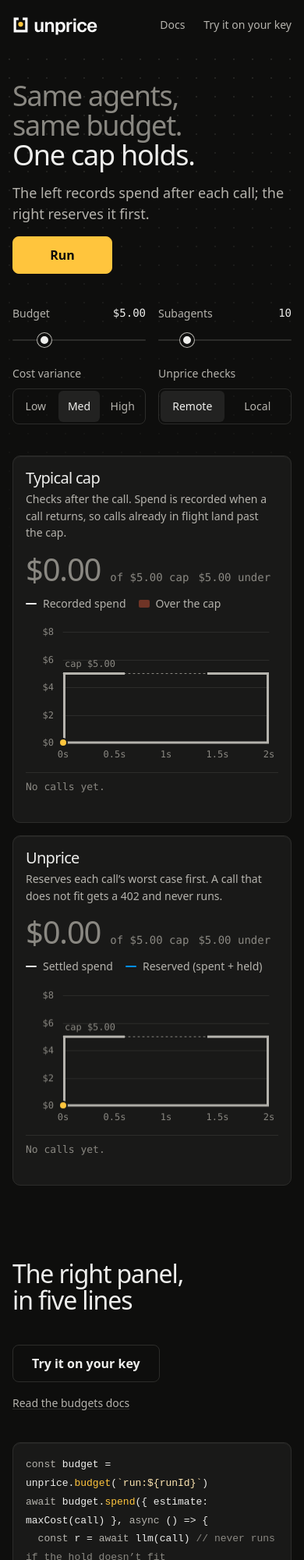
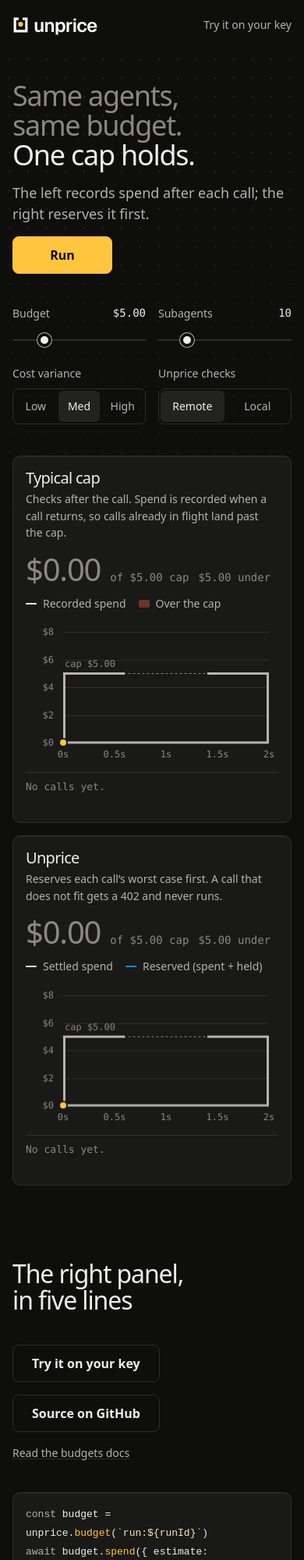
Before and after one commit to jhonsfran/unprice-budgets-demo, a website built with Vite: page index.html in a window 390 px wide. Shown: the top 2000 px of the page at 78% size. Built offline with nearby package versions, Linux system fonts and the light colour scheme.

Commit message:
Link the source on GitHub from the nav and the code section
On phones the nav keeps only Try it on your key; Docs and GitHub stay
reachable from the code section.

```diff
--- a/index.html
+++ b/index.html
@@ -24,7 +24,8 @@
           </svg>
         </a>
         <div class="nav-links">
-          <a class="nav-link" href="https://docs.unprice.dev/budgets/overview">Docs</a>
+          <a class="nav-link nav-link--wide" href="https://docs.unprice.dev/budgets/overview">Docs</a>
+          <a class="nav-link nav-link--wide" href="https://github.com/jhonsfran/unprice-budgets-demo">GitHub</a>
           <a class="nav-link" href="https://app.unprice.dev/auth/signup?intent=budgets&amp;next=%2Fnew%3Fintent%3Dbudgets">Try it on your key</a>
         </div>
       </div>
@@ -121,6 +122,7 @@
             <h2 id="code-title">The right panel, in five lines</h2>
             <div class="code-actions">
               <a class="btn btn--quiet" href="https://app.unprice.dev/auth/signup?intent=budgets&amp;next=%2Fnew%3Fintent%3Dbudgets">Try it on your key</a>
+              <a class="btn btn--quiet" href="https://github.com/jhonsfran/unprice-budgets-demo">Source on GitHub</a>
               <a class="text-link" href="https://docs.unprice.dev/budgets/overview">Read the budgets docs</a>
             </div>
           </div>
--- a/src/client/style.css
+++ b/src/client/style.css
@@ -6,6 +6,7 @@
 /* Hallmark · waive 78 · the only h2 under 40px are the two panel titles inside the race · Typical cap and Unprice label the live race, which carries no section head of its own */
 /* Hallmark · waive 44c · Counter posture, the head and the run settings over the race on all twelve columns · the race is the Unprice demo itself and has to sit under the head so both charts share one width */
 /* Hallmark · waive 77 · the code section holds the kept five-line snippet and its one action · a redesign adds no content, and the snippet is the close the demo already had */
+/* Hallmark · dismissed F20 · the docs link sits on its own line under the two buttons on purpose, a text link beside quiet buttons */
 /* Hallmark · dismissed 77 · three sections is the demo as it stood: the race, the snippet, the colophon; nothing was added */
 /* Hallmark · dropped https://app.unprice.dev, https://app.unprice.dev/ · the owner asked for the budgets onboarding URL, which replaces both */
 /* Hallmark · reworded "A cap that reserves before the call cannot be overrun." to "Same agents, same budget. One cap holds." · 58 names a ten-word head */
@@ -626,6 +627,10 @@
   gap: var(--space-md) var(--space-lg);
 }
 
+.code-actions .text-link {
+  flex-basis: 100%;
+}
+
 .text-link {
   font-size: var(--text-sm);
   color: var(--color-ink-2);
@@ -745,6 +750,10 @@
 }
 
 @media (max-width: 40rem) {
+  .nav-link--wide {
+    display: none;
+  }
+
   .controls {
     gap: var(--space-sm) var(--space-md);
   }
```
